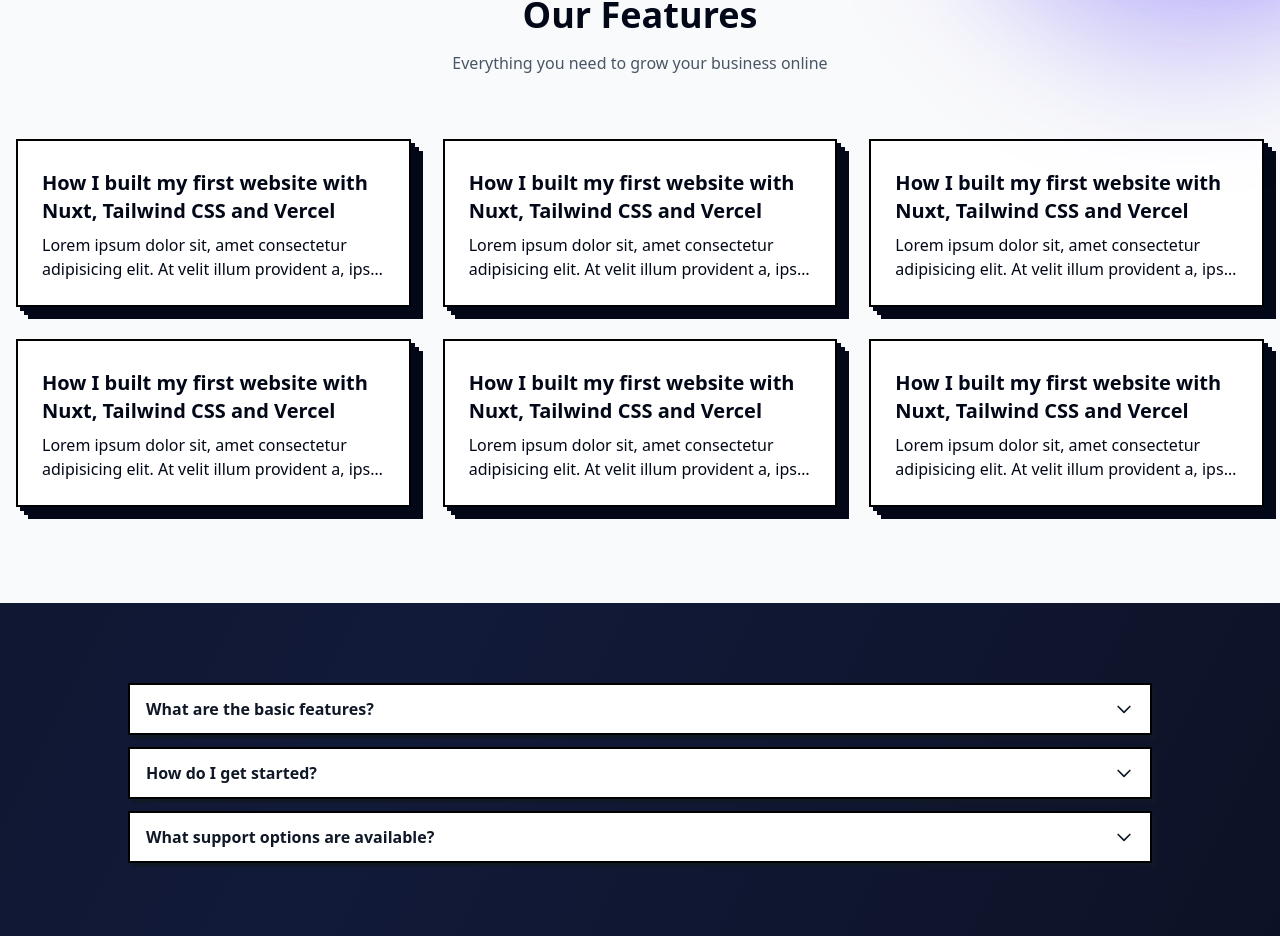
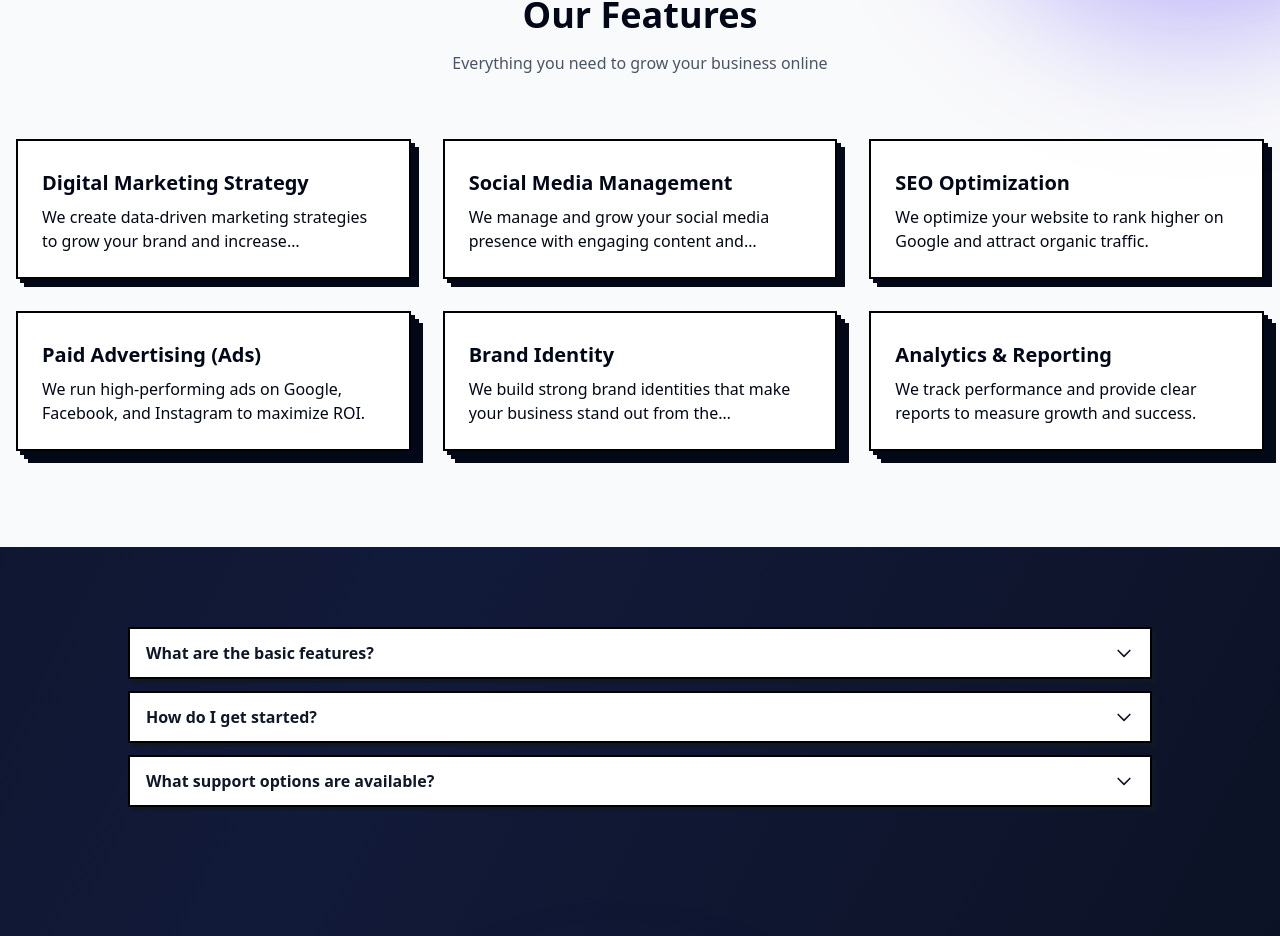
Before and after one commit to Lahcen-Ouhassou/Marketing-Agency-LandingPage, a React (Vite) app: page / in a window 1280 px wide. Shown: the part 1077-2013 px from the top of the page. Built offline with nearby package versions, Linux system fonts and the light colour scheme.

Commit message:
UpdFraturesPages

```diff
--- a/src/components/sections/Features.jsx
+++ b/src/components/sections/Features.jsx
@@ -13,49 +13,33 @@ function Features() {
         {/* Cards */}
         <div className="grid gap-8 sm:grid-cols-2 lg:grid-cols-3">
           {/* Card 1 */}
-          <a
-            href="#"
-            class="block border-2 border-black bg-white p-4 shadow-[4px_4px_0_0,8px_8px_0_0,12px_12px_0_0] hover:translate-3 hover:bg-yellow-100 hover:shadow-none focus:ring-2 focus:ring-yellow-300 focus:outline-0 sm:p-6"
-          >
+          <a class="block border-2 border-black bg-white p-4 shadow-[4px_4px_0_0,8px_8px_0_0] hover:translate-3 hover:bg-yellow-100 hover:shadow-none focus:ring-2 focus:ring-yellow-300 focus:outline-0 sm:p-6">
             <h3 class="mt-1 text-xl font-semibold">
-              How I built my first website with Nuxt, Tailwind CSS and Vercel
+              Digital Marketing Strategy
             </h3>
 
             <p class="mt-2 line-clamp-2 text-pretty">
-              Lorem ipsum dolor sit, amet consectetur adipisicing elit. At velit
-              illum provident a, ipsa maiores deleniti consectetur nobis et
-              eaque.
+              We create data-driven marketing strategies to grow your brand and
+              increase conversions.
             </p>
           </a>
 
           {/* Card 2 */}
-          <a
-            href="#"
-            class="block border-2 border-black bg-white p-4 shadow-[4px_4px_0_0,8px_8px_0_0,12px_12px_0_0] hover:translate-3 hover:bg-yellow-100 hover:shadow-none focus:ring-2 focus:ring-yellow-300 focus:outline-0 sm:p-6"
-          >
-            <h3 class="mt-1 text-xl font-semibold">
-              How I built my first website with Nuxt, Tailwind CSS and Vercel
-            </h3>
+          <a class="block border-2 border-black bg-white p-4 shadow-[4px_4px_0_0,8px_8px_0_0] hover:translate-3 hover:bg-yellow-100 hover:shadow-none focus:ring-2 focus:ring-yellow-300 focus:outline-0 sm:p-6">
+            <h3 class="mt-1 text-xl font-semibold">Social Media Management </h3>
 
             <p class="mt-2 line-clamp-2 text-pretty">
-              Lorem ipsum dolor sit, amet consectetur adipisicing elit. At velit
-              illum provident a, ipsa maiores deleniti consectetur nobis et
-              eaque.
+              We manage and grow your social media presence with engaging
+              content and targeted campaigns.
             </p>
           </a>
           {/* Card 3 */}
-          <a
-            href="#"
-            class="block border-2 border-black bg-white p-4 shadow-[4px_4px_0_0,8px_8px_0_0,12px_12px_0_0] hover:translate-3 hover:bg-yellow-100 hover:shadow-none focus:ring-2 focus:ring-yellow-300 focus:outline-0 sm:p-6"
-          >
-            <h3 class="mt-1 text-xl font-semibold">
-              How I built my first website with Nuxt, Tailwind CSS and Vercel
-            </h3>
+          <a class="block border-2 border-black bg-white p-4 shadow-[4px_4px_0_0,8px_8px_0_0] hover:translate-3 hover:bg-yellow-100 hover:shadow-none focus:ring-2 focus:ring-yellow-300 focus:outline-0 sm:p-6">
+            <h3 class="mt-1 text-xl font-semibold">SEO Optimization </h3>
 
             <p class="mt-2 line-clamp-2 text-pretty">
-              Lorem ipsum dolor sit, amet consectetur adipisicing elit. At velit
-              illum provident a, ipsa maiores deleniti consectetur nobis et
-              eaque.
+              We optimize your website to rank higher on Google and attract
+              organic traffic.
             </p>
           </a>
 
@@ -64,14 +48,11 @@ function Features() {
             href="#"
             class="block border-2 border-black bg-white p-4 shadow-[4px_4px_0_0,8px_8px_0_0,12px_12px_0_0] hover:translate-3 hover:bg-yellow-100 hover:shadow-none focus:ring-2 focus:ring-yellow-300 focus:outline-0 sm:p-6"
           >
-            <h3 class="mt-1 text-xl font-semibold">
-              How I built my first website with Nuxt, Tailwind CSS and Vercel
-            </h3>
+            <h3 class="mt-1 text-xl font-semibold">Paid Advertising (Ads) </h3>
 
             <p class="mt-2 line-clamp-2 text-pretty">
-              Lorem ipsum dolor sit, amet consectetur adipisicing elit. At velit
-              illum provident a, ipsa maiores deleniti consectetur nobis et
-              eaque.
+              We run high-performing ads on Google, Facebook, and Instagram to
+              maximize ROI.
             </p>
           </a>
           {/* Card 5 */}
@@ -79,14 +60,11 @@ function Features() {
             href="#"
             class="block border-2 border-black bg-white p-4 shadow-[4px_4px_0_0,8px_8px_0_0,12px_12px_0_0] hover:translate-3 hover:bg-yellow-100 hover:shadow-none focus:ring-2 focus:ring-yellow-300 focus:outline-0 sm:p-6"
           >
-            <h3 class="mt-1 text-xl font-semibold">
-              How I built my first website with Nuxt, Tailwind CSS and Vercel
-            </h3>
+            <h3 class="mt-1 text-xl font-semibold">Brand Identity </h3>
 
             <p class="mt-2 line-clamp-2 text-pretty">
-              Lorem ipsum dolor sit, amet consectetur adipisicing elit. At velit
-              illum provident a, ipsa maiores deleniti consectetur nobis et
-              eaque.
+              We build strong brand identities that make your business stand out
+              from the competition.
             </p>
           </a>
           {/* Card 2 */}
@@ -94,14 +72,11 @@ function Features() {
             href="#"
             class="block border-2 border-black bg-white p-4 shadow-[4px_4px_0_0,8px_8px_0_0,12px_12px_0_0] hover:translate-3 hover:bg-yellow-100 hover:shadow-none focus:ring-2 focus:ring-yellow-300 focus:outline-0 sm:p-6"
           >
-            <h3 class="mt-1 text-xl font-semibold">
-              How I built my first website with Nuxt, Tailwind CSS and Vercel
-            </h3>
+            <h3 class="mt-1 text-xl font-semibold">Analytics & Reporting </h3>
 
             <p class="mt-2 line-clamp-2 text-pretty">
-              Lorem ipsum dolor sit, amet consectetur adipisicing elit. At velit
-              illum provident a, ipsa maiores deleniti consectetur nobis et
-              eaque.
+              We track performance and provide clear reports to measure growth
+              and success.
             </p>
           </a>
         </div>
```
